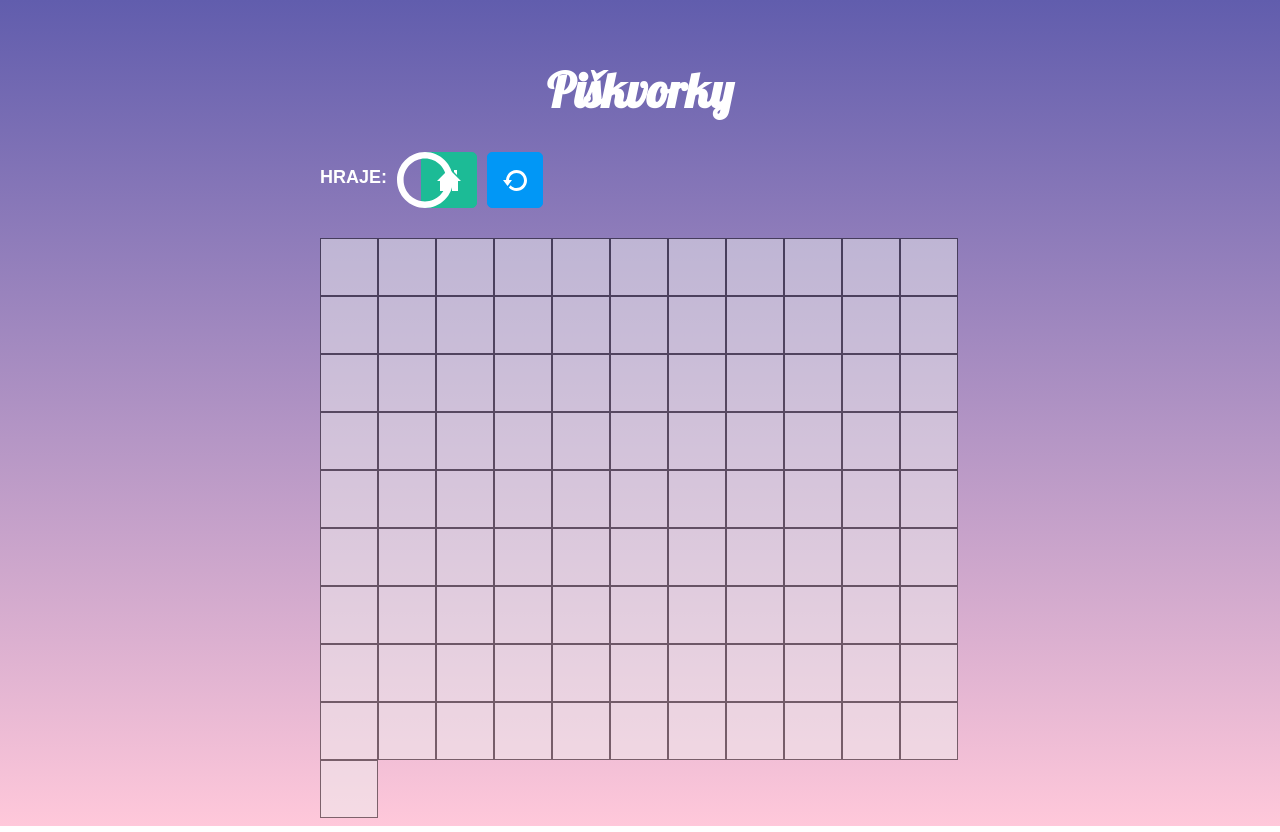
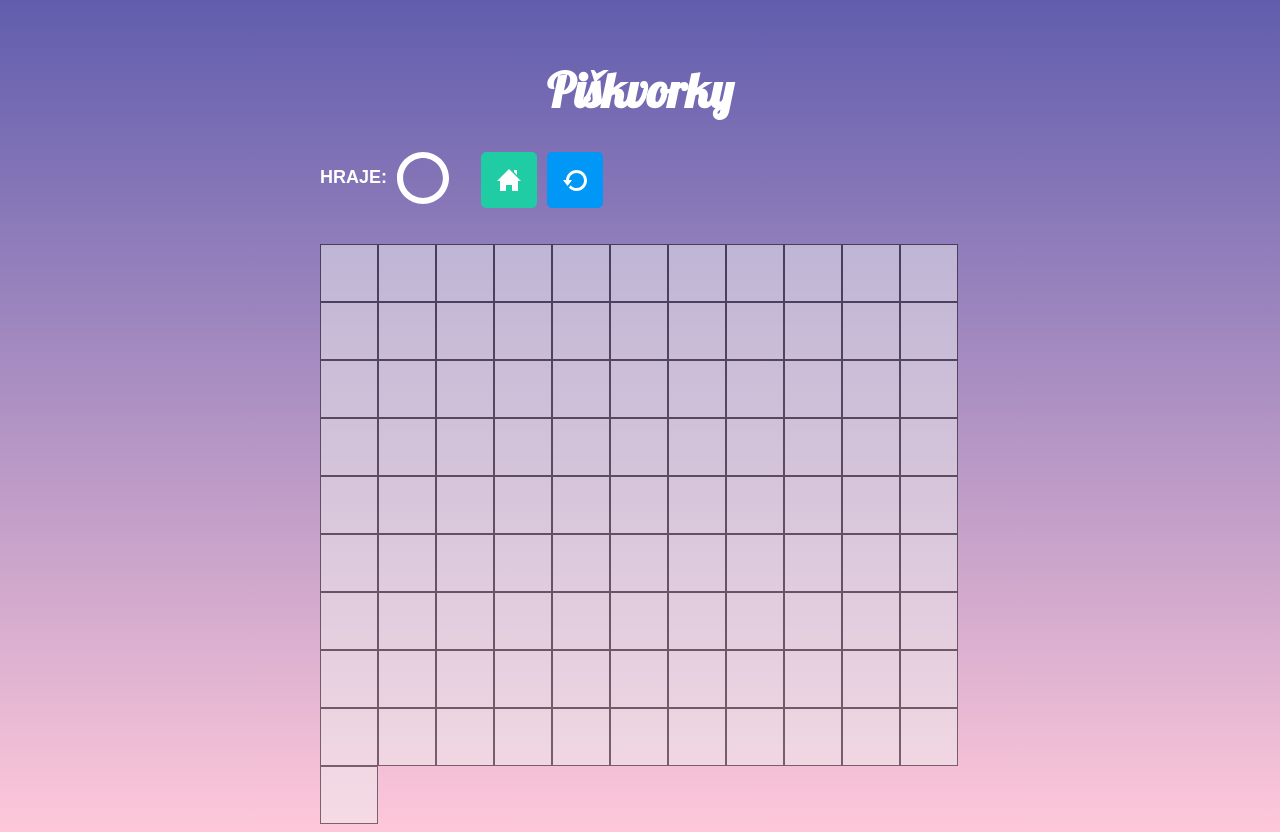
Before and after one commit to maholom/piskvorky, a plain HTML site: page hra.html in a window 1280 px wide. Drawn offline with Linux system fonts and the light colour scheme.

Commit message:
Stylovani odkazu a tlacitek

```diff
--- a/hra.html
+++ b/hra.html
@@ -16,8 +16,12 @@
       <img class="kolecko3" src="circle.svg" alt="kolecko">
       </div>
       <div class="navigace-vpravo">
-      <img class="domecek" src="home.svg" alt="domecek">
-      <img class="restart" src="restart.svg" alt="restart">
+      <a href="index.html">
+        <img class="domecek" src="home.svg" alt="domecek">
+      </a>
+      <a href="hra.html">
+        <img class="restart" src="restart.svg" alt="restart">
+      </a>
       </div>
     </nav>
     <div class="hraciPole">
--- a/style.css
+++ b/style.css
@@ -35,6 +35,10 @@ body {
 button {
   width: 7vmin;
   height: 7vmin;
+}
+
+button:hover {
+opacity: 0.6;
 }
 
 .profil {
@@ -89,6 +93,7 @@ button {
 
 .navigace-vlevo {
   display: flex;
+  margin-right: 60px;
 }
 
 .navigace-vpravo {
@@ -102,10 +107,14 @@ button {
 }
 
 .domecek {
-  border: 1px solid  #1cbb96;
+  border: 1px solid  #1fcca4;
   padding: 15px 15px;
   border-radius: 5px;
-  background-color:  #1cbb96;
+  background-color:  #1fcca4;
+}
+
+a .domecek:hover {
+  background-color: #1cbb96;
 }
 
 .restart {
@@ -114,6 +123,10 @@ button {
   border-radius: 5px;
   background-color:  #0197f6;
   margin-left: 10px;
+}
+
+a .restart:hover{
+  background-color: #0090e9;
 }
 
 .foto {
@@ -144,6 +157,7 @@ button {
 .kolecko3 {
   filter: invert(100%);
   padding-left: 10px;
+  margin-bottom: 10px;
 }
 
 .krizek,
```
